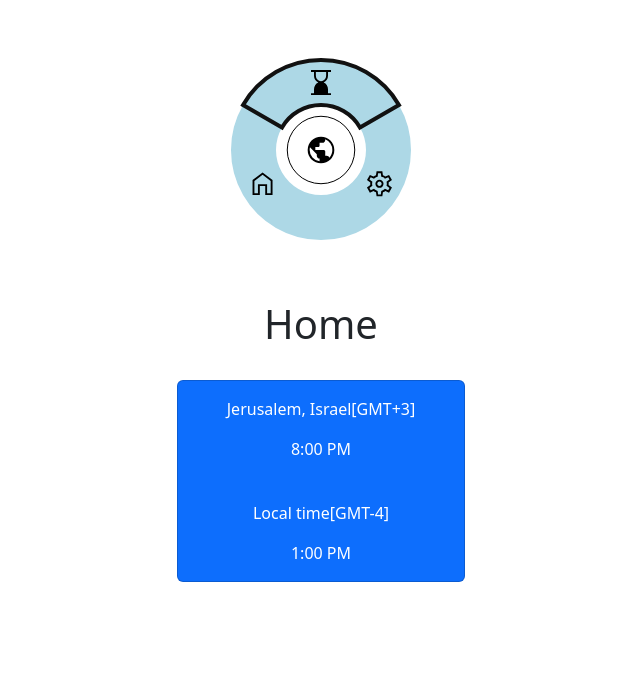
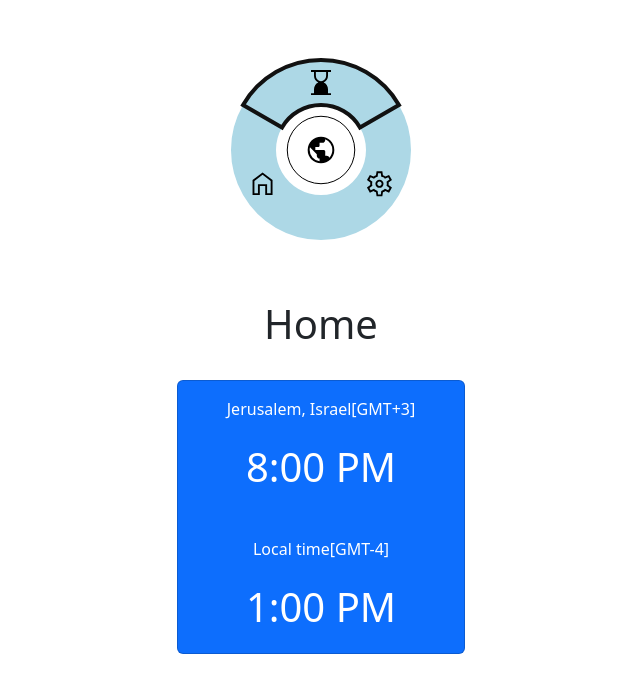
Before and after one commit to EphraimB/shma-website, a Python web app: template templates/index.html in a window 1280 px wide. Shown: the top 693 px of the page, without its empty margins (319-959 px from the left). Run offline with Jinja, Linux system fonts and the light colour scheme; the template is opened without the code that fills it, so the values that code supplies are empty.

Commit message:
Made the times bigger.

```diff
--- a/templates/index.html
+++ b/templates/index.html
@@ -5,10 +5,10 @@
 <div class="card mx-auto text-bg-primary" style="width: 18rem;">
   <div class="card-body">
     <p class="card-text">Jerusalem, Israel[GMT+3]</p>
-    <p class="card-text">8:00 PM</p>
+    <p class="card-text fs-1">8:00 PM</p>
     <br>
     <p class="card-text">Local time[GMT-4]</p>
-    <p class="card-text">1:00 PM</p>
+    <p class="card-text fs-1">1:00 PM</p>
   </div>
 </div>
 {% endblock %}
```
